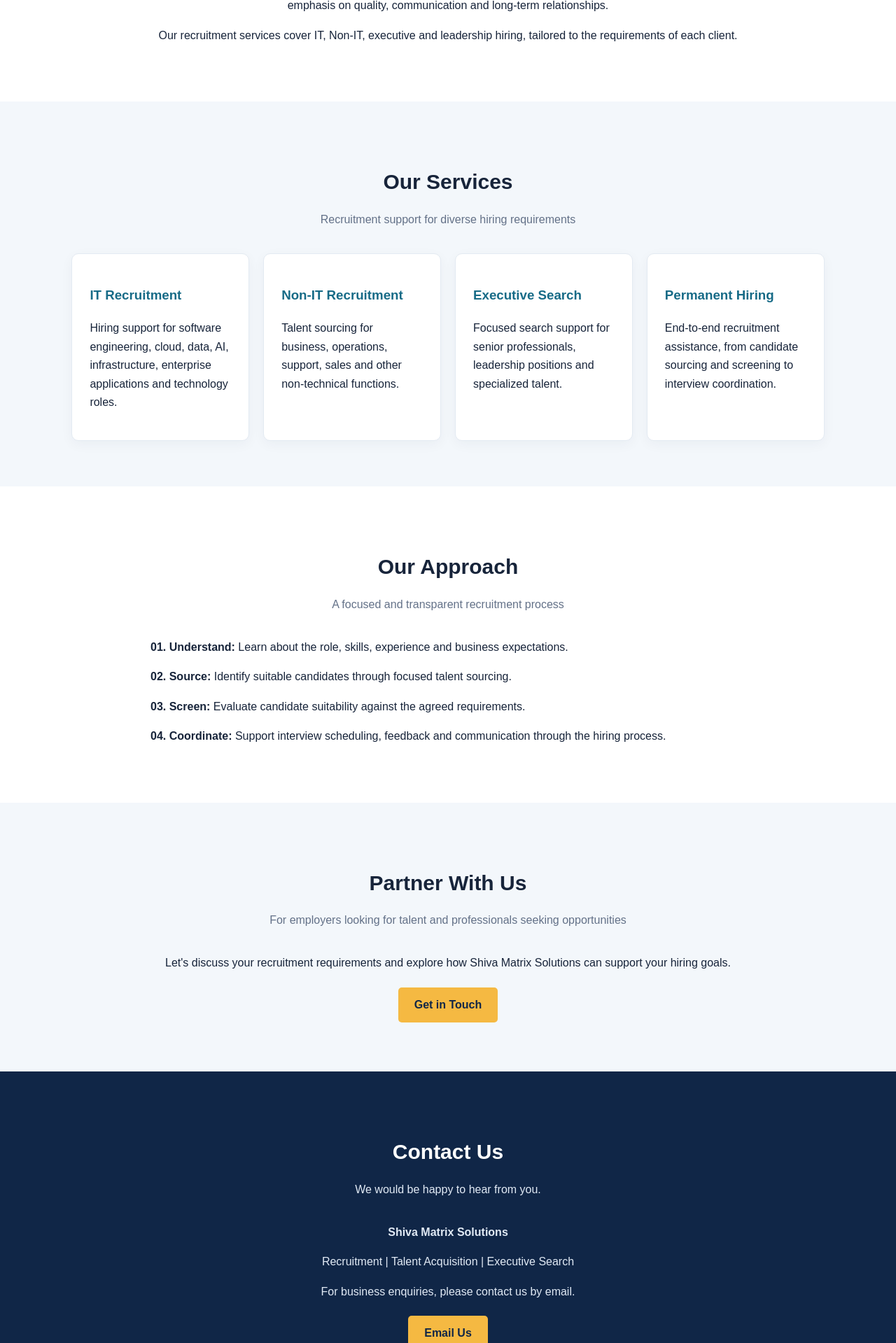
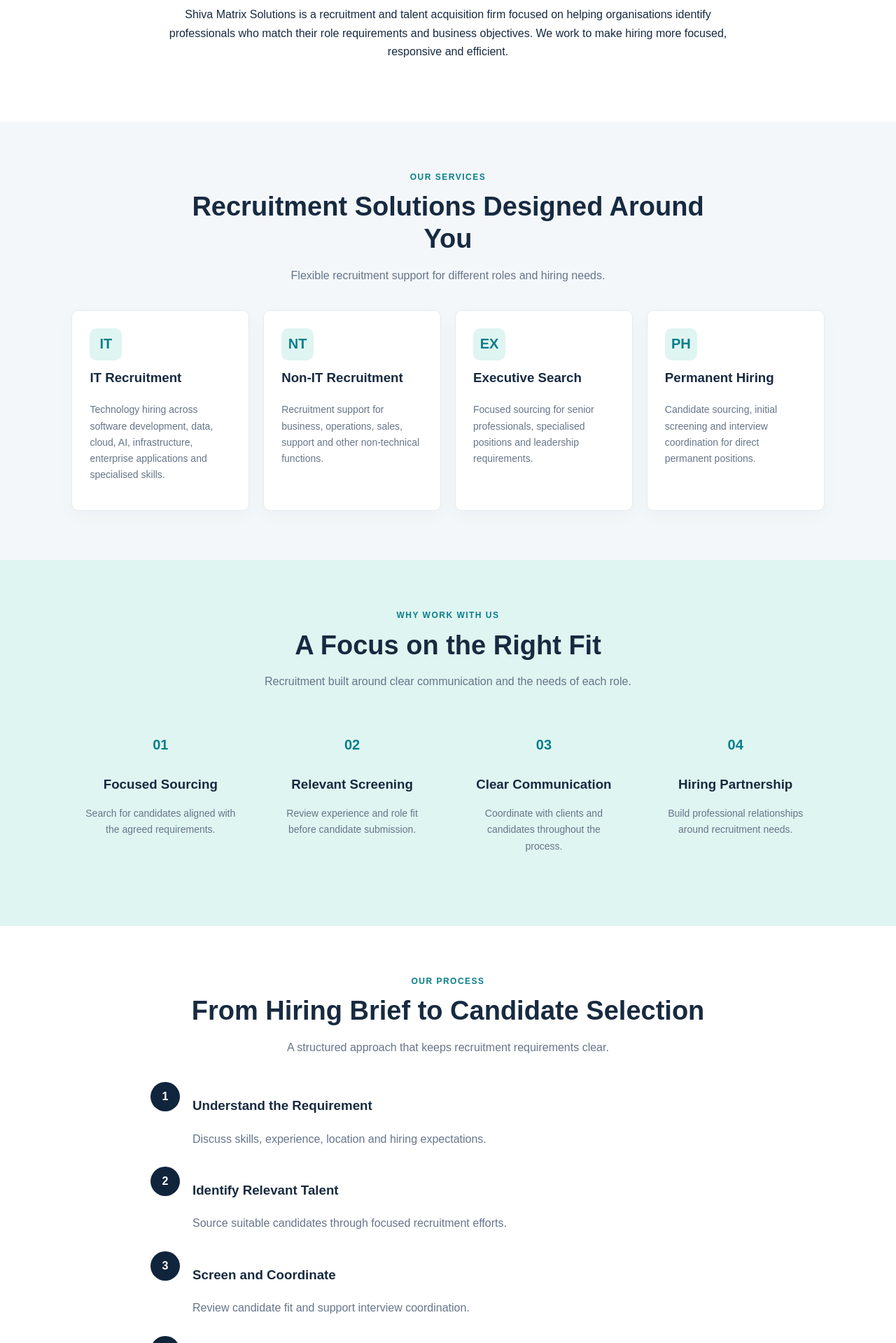
Before and after one commit to shivamatrixsolutions/main, a plain HTML site: page index.html in a window 1280 px wide. Shown: the part 881-2800 px from the top of the page at 70% size. Drawn offline with Linux system fonts and the light colour scheme.

Commit message:
Update index.html

```diff
--- a/index.html
+++ b/index.html
@@ -3,221 +3,279 @@
 <html lang="en">
 <head>
 <meta charset="UTF-8">
-  <meta name="viewport" content="width=device-width, initial-scale=1.0">
-  <meta name="description" content="Shiva Matrix Solutions provides IT recruitment, non-IT recruitment, executive search and talent acquisition services.">
-  <title>Shiva Matrix Solutions | Recruitment & Talent Solutions</title>
+<meta name="viewport" content="width=device-width, initial-scale=1">
+<meta name="description" content="Shiva Matrix Solutions provides recruitment and talent acquisition services for IT, Non-IT and leadership roles.">
+<title>Shiva Matrix Solutions | Talent. Trust. Growth.</title>
 <style>
+:root {
+  --navy: #10243c;
+  --teal: #087e8b;
+  --mint: #dff5f1;
+  --gold: #f4bd57;
+  --ink: #172a40;
+  --muted: #66758a;
+  --light: #f4f7fa;
+}
 * { box-sizing: border-box; }
 html { scroll-behavior: smooth; }
 body {
   margin: 0;
-      font-family: Arial, sans-serif;
-      color: #17243a;
+  font-family: Arial, Helvetica, sans-serif;
+  color: var(--ink);
   line-height: 1.65;
 }
+a { text-decoration: none; }
 header {
-      background: #102647;
-      color: white;
-      padding: 18px 7%;
   display: flex;
   justify-content: space-between;
   align-items: center;
+  padding: 18px 7%;
+  background: white;
+  gap: 20px;
   flex-wrap: wrap;
-      gap: 12px;
+  border-bottom: 1px solid #e8edf2;
 }
-    .brand { font-size: 21px; font-weight: bold; }
-    nav a {
+.logo { font-size: 19px; font-weight: 800; color: var(--navy); }
+.logo span { color: var(--teal); }
+nav { display: flex; flex-wrap: wrap; gap: 20px; }
+nav a { color: var(--ink); font-size: 14px; font-weight: 600; }
+nav a:hover { color: var(--teal); }
+.hero {
+  background: radial-gradient(ellipse at 90% 20%, #176b78 0, transparent 42%),
+              linear-gradient(120deg, #10243c, #143d54);
   color: white;
-      text-decoration: none;
-      margin: 0 9px;
-      font-size: 14px;
+  padding: 100px 8%;
 }
-    .hero {
-      background: linear-gradient(120deg, #102647, #176b87);
-      color: white;
-      padding: 90px 8%;
-      text-align: center;
+.hero-content { max-width: 850px; margin: auto; text-align: center; }
+.eyebrow {
+  color: var(--gold);
+  text-transform: uppercase;
+  letter-spacing: 2px;
+  font-size: 12px;
+  font-weight: bold;
 }
-    .hero h1 { font-size: clamp(32px, 5vw, 52px); line-height: 1.2; }
-    .hero p { max-width: 700px; margin: 20px auto 30px; }
+h1 { font-size: clamp(38px, 6vw, 64px); line-height: 1.12; margin: 20px 0; }
+.hero p { color: #dbe7ef; max-width: 690px; margin: 0 auto 28px; font-size: 17px; }
 .btn {
   display: inline-block;
-      background: #f5b942;
-      color: #102647;
-      padding: 12px 23px;
+  padding: 13px 22px;
   border-radius: 5px;
-      text-decoration: none;
+  background: var(--gold);
+  color: var(--navy);
   font-weight: bold;
   margin: 5px;
 }
-    .btn-outline {
-      background: transparent;
-      color: white;
-      border: 1px solid white;
+.btn-outline { border: 1px solid #b8d5de; color: white; background: transparent; }
+section { padding: 70px 8%; }
+.section-head { text-align: center; max-width: 740px; margin: 0 auto 36px; }
+.section-head h2 { font-size: clamp(27px, 4vw, 38px); line-height: 1.2; margin: 10px 0; }
+.section-head p { color: var(--muted); }
+.kicker { color: var(--teal); text-transform: uppercase; letter-spacing: 1.5px; font-size: 12px; font-weight: bold; }
+.intro { max-width: 850px; margin: auto; text-align: center; }
+.grid { display: grid; grid-template-columns: repeat(auto-fit, minmax(220px, 1fr)); gap: 20px; }
+.card {
+  background: white; padding: 25px; border: 1px solid #e4ebf0;
+  border-radius: 10px; box-shadow: 0 8px 24px #10243c08;
 }
-    section { padding: 65px 8%; }
-    .light { background: #f3f7fb; }
-    .section-title { text-align: center; margin-bottom: 35px; }
-    .section-title h2 { font-size: 30px; margin-bottom: 8px; }
-    .section-title p { color: #637188; }
-    .intro { max-width: 850px; margin: auto; text-align: center; }
-    .cards {
-      display: grid;
-      grid-template-columns: repeat(auto-fit, minmax(220px, 1fr));
-      gap: 20px;
+.card h3 { margin-top: 10px; }
+.card p { color: var(--muted); font-size: 14px; }
+.symbol {
+  display: grid; place-items: center; width: 46px; height: 46px;
+  border-radius: 10px; background: var(--mint); color: var(--teal);
+  font-weight: bold; font-size: 20px;
 }
-    .card {
-      background: white;
-      padding: 25px;
-      border-radius: 10px;
-      border: 1px solid #e3eaf2;
-      box-shadow: 0 5px 18px #1026470b;
+.soft { background: var(--light); }
+.feature-band { background: var(--mint); }
+.feature-band .grid { grid-template-columns: repeat(auto-fit, minmax(180px, 1fr)); }
+.feature { text-align: center; padding: 18px; }
+.feature h3 { margin-bottom: 5px; }
+.feature p { font-size: 14px; color: var(--muted); }
+.process { max-width: 850px; margin: auto; }
+.process-item { display: flex; gap: 18px; margin: 22px 0; }
+.number {
+  flex-shrink: 0; display: grid; place-items: center;
+  width: 42px; height: 42px; background: var(--navy);
+  color: white; border-radius: 50%; font-weight: bold;
 }
-    .card h3 { color: #176b87; }
-    .steps { max-width: 850px; margin: auto; }
-    .contact { text-align: center; background: #102647; color: white; }
-    .contact p { color: #e1eaf5; }
-    footer {
-      background: #0a1930;
-      color: #d8e1ed;
-      text-align: center;
-      padding: 20px;
-      font-size: 13px;
-    }
-    a { overflow-wrap: anywhere; }
-    @media (max-width: 600px) {
-      header { justify-content: center; text-align: center; }
-      nav { display: flex; flex-wrap: wrap; justify-content: center; }
-      nav a { margin: 5px; }
-      .hero { padding: 65px 6%; }
-      section { padding: 48px 6%; }
+.process-item p { margin: 4px 0; color: var(--muted); }
+.cta { text-align: center; background: var(--navy); color: white; }
+.cta p { color: #dbe7ef; }
+footer { background: #09182a; color: #cbd6e2; padding: 28px 8%; font-size: 13px; }
+.footer-row { display: flex; justify-content: space-between; gap: 20px; flex-wrap: wrap; }
+footer a { color: white; }
+@media(max-width:650px) {
+  header { justify-content: center; }
+  nav { justify-content: center; gap: 12px; }
+  .hero { padding: 70px 6%; }
+  section { padding: 52px 6%; }
 }
 </style>
 </head>
 <body>
 
 <header>
-  <div class="brand">SHIVA MATRIX SOLUTIONS</div>
+  <a class="logo" href="#home">SHIVA MATRIX <span>SOLUTIONS</span></a>
   <nav>
     <a href="#home">Home</a>
-    <a href="#about">About</a>
+    <a href="#about">About Us</a>
     <a href="#services">Services</a>
-    <a href="#process">Our Process</a>
+    <a href="#approach">Our Approach</a>
     <a href="#contact">Contact</a>
   </nav>
 </header>
 
 <main>
   <section class="hero" id="home">
-    <h1>Connecting Talent.<br>Creating Opportunities.</h1>
+    <div class="hero-content">
+      <div class="eyebrow">Recruitment & Talent Acquisition</div>
+      <h1>The Right Talent.<br>The Right Opportunity.</h1>
       <p>
-      Your trusted recruitment and talent acquisition partner.
-      We help organizations find the right people to support
-      their business goals and growth.
+        We connect businesses with skilled professionals through
+        focused recruitment, thoughtful screening and a commitment
+        to building lasting professional relationships.
       </p>
-    <a class="btn" href="#contact">Discuss Your Hiring Needs</a>
+      <a class="btn" href="#contact">Hire Talent With Us</a>
       <a class="btn btn-outline" href="#services">Explore Our Services</a>
+    </div>
   </section>
 
   <section id="about">
-    <div class="section-title">
-      <h2>About Us</h2>
-      <p>Talent solutions built around your business needs</p>
+    <div class="section-head">
+      <div class="kicker">Who We Are</div>
+      <h2>Your Recruitment Partner for Business Growth</h2>
+      <p>Understanding your needs. Finding the right people. Supporting better hiring.</p>
     </div>
     <div class="intro">
       <p>
         Shiva Matrix Solutions is a recruitment and talent acquisition
-        firm committed to connecting businesses with qualified
-        professionals. We support organizations through personalized
-        hiring solutions, a focused sourcing approach and an emphasis
-        on quality, communication and long-term relationships.
-      </p>
-      <p>
-        Our recruitment services cover IT, Non-IT, executive and
-        leadership hiring, tailored to the requirements of each client.
+        firm focused on helping organisations identify professionals
+        who match their role requirements and business objectives.
+        We work to make hiring more focused, responsive and efficient.
       </p>
     </div>
   </section>
 
-  <section class="light" id="services">
-    <div class="section-title">
-      <h2>Our Services</h2>
-      <p>Recruitment support for diverse hiring requirements</p>
+  <section class="soft" id="services">
+    <div class="section-head">
+      <div class="kicker">Our Services</div>
+      <h2>Recruitment Solutions Designed Around You</h2>
+      <p>Flexible recruitment support for different roles and hiring needs.</p>
     </div>
-    <div class="cards">
-      <div class="card">
+    <div class="grid">
+      <article class="card">
+        <div class="symbol">IT</div>
         <h3>IT Recruitment</h3>
-        <p>Hiring support for software engineering, cloud, data,
-        AI, infrastructure, enterprise applications and technology roles.</p>
+        <p>Technology hiring across software development, data, cloud,
+        AI, infrastructure, enterprise applications and specialised skills.</p>
+      </article>
+      <article class="card">
+        <div class="symbol">NT</div>
+        <h3>Non-IT Recruitment</h3>
+        <p>Recruitment support for business, operations, sales,
+        support and other non-technical functions.</p>
+      </article>
+      <article class="card">
+        <div class="symbol">EX</div>
+        <h3>Executive Search</h3>
+        <p>Focused sourcing for senior professionals, specialised
+        positions and leadership requirements.</p>
+      </article>
+      <article class="card">
+        <div class="symbol">PH</div>
+        <h3>Permanent Hiring</h3>
+        <p>Candidate sourcing, initial screening and interview
+        coordination for direct permanent positions.</p>
+      </article>
     </div>
-      <div class="card">
-        <h3>Non-IT Recruitment</h3>
-        <p>Talent sourcing for business, operations, support,
-        sales and other non-technical functions.</p>
+  </section>
+
+  <section class="feature-band">
+    <div class="section-head">
+      <div class="kicker">Why Work With Us</div>
+      <h2>A Focus on the Right Fit</h2>
+      <p>Recruitment built around clear communication and the needs of each role.</p>
     </div>
-      <div class="card">
-        <h3>Executive Search</h3>
-        <p>Focused search support for senior professionals,
-        leadership positions and specialized talent.</p>
+    <div class="grid">
+      <div class="feature">
+        <div class="symbol" style="margin:auto">01</div>
+        <h3>Focused Sourcing</h3>
+        <p>Search for candidates aligned with the agreed requirements.</p>
       </div>
-      <div class="card">
-        <h3>Permanent Hiring</h3>
-        <p>End-to-end recruitment assistance, from candidate
-        sourcing and screening to interview coordination.</p>
+      <div class="feature">
+        <div class="symbol" style="margin:auto">02</div>
+        <h3>Relevant Screening</h3>
+        <p>Review experience and role fit before candidate submission.</p>
+      </div>
+      <div class="feature">
+        <div class="symbol" style="margin:auto">03</div>
+        <h3>Clear Communication</h3>
+        <p>Coordinate with clients and candidates throughout the process.</p>
+      </div>
+      <div class="feature">
+        <div class="symbol" style="margin:auto">04</div>
+        <h3>Hiring Partnership</h3>
+        <p>Build professional relationships around recruitment needs.</p>
       </div>
     </div>
   </section>
 
-  <section id="process">
-    <div class="section-title">
-      <h2>Our Approach</h2>
-      <p>A focused and transparent recruitment process</p>
+  <section id="approach">
+    <div class="section-head">
+      <div class="kicker">Our Process</div>
+      <h2>From Hiring Brief to Candidate Selection</h2>
+      <p>A structured approach that keeps recruitment requirements clear.</p>
     </div>
-    <div class="steps">
-      <p><strong>01. Understand:</strong> Learn about the role, skills,
-      experience and business expectations.</p>
-      <p><strong>02. Source:</strong> Identify suitable candidates
-      through focused talent sourcing.</p>
-      <p><strong>03. Screen:</strong> Evaluate candidate suitability
-      against the agreed requirements.</p>
-      <p><strong>04. Coordinate:</strong> Support interview scheduling,
-      feedback and communication through the hiring process.</p>
+    <div class="process">
+      <div class="process-item">
+        <div class="number">1</div>
+        <div><h3>Understand the Requirement</h3><p>Discuss skills, experience, location and hiring expectations.</p></div>
+      </div>
+      <div class="process-item">
+        <div class="number">2</div>
+        <div><h3>Identify Relevant Talent</h3><p>Source suitable candidates through focused recruitment efforts.</p></div>
+      </div>
+      <div class="process-item">
+        <div class="number">3</div>
+        <div><h3>Screen and Coordinate</h3><p>Review candidate fit and support interview coordination.</p></div>
+      </div>
+      <div class="process-item">
+        <div class="number">4</div>
+        <div><h3>Support Hiring Progress</h3><p>Facilitate communication and follow-up during the hiring process.</p></div>
+      </div>
     </div>
   </section>
 
-  <section class="light">
-    <div class="section-title">
-      <h2>Partner With Us</h2>
-      <p>For employers looking for talent and professionals seeking opportunities</p>
-    </div>
-    <div class="intro">
-      <p>Let's discuss your recruitment requirements and explore
-      how Shiva Matrix Solutions can support your hiring goals.</p>
-      <a class="btn" href="#contact">Get in Touch</a>
+  <section class="soft">
+    <div class="section-head">
+      <div class="kicker">Let's Connect</div>
+      <h2>Looking for the Right Talent?</h2>
+      <p>Share your recruitment requirement with us or contact us about career opportunities.</p>
+      <a class="btn" href="#contact">Contact Shiva Matrix Solutions</a>
     </div>
   </section>
 
-  <section class="contact" id="contact">
-    <div class="section-title">
-      <h2>Contact Us</h2>
-      <p>We would be happy to hear from you.</p>
+  <section class="cta" id="contact">
+    <div class="section-head">
+      <div class="eyebrow">Start a Conversation</div>
+      <h2>Let's Build Better Teams Together</h2>
+      <p>Contact us to discuss your hiring requirements and recruitment needs.</p>
+      <a class="btn" href="mailto:YOUR-EMAIL@example.com">Email Our Team</a>
     </div>
-    <p><strong>Shiva Matrix Solutions</strong></p>
-    <p>Recruitment | Talent Acquisition | Executive Search</p>
-    <p>For business enquiries, please contact us by email.</p>
-    <p>
-      <a class="btn" href="mailto:YOUR-EMAIL@example.com">
-        Email Us
-      </a>
+    <p style="text-align:center;font-size:14px">
+      Replace YOUR-EMAIL@example.com with your official business email.
     </p>
-    <p>Replace the sample email address with your official business email.</p>
   </section>
 </main>
 
 <footer>
-  <p>© <span id="year">2026</span> Shiva Matrix Solutions. All rights reserved.</p>
-  <p>Recruitment and Talent Acquisition Solutions</p>
+  <div class="footer-row">
+    <div><strong>SHIVA MATRIX SOLUTIONS</strong><br>Recruitment & Talent Acquisition</div>
+    <div><a href="#home">Home</a> &nbsp; | &nbsp;
+      <a href="#services">Services</a> &nbsp; | &nbsp;
+      <a href="#contact">Contact</a>
+    </div>
+  </div>
+  <p>© 2026 Shiva Matrix Solutions. All rights reserved.</p>
 </footer>
-
 </body>
 </html>
```
Lines whose indentation alone changed are shown as unchanged.
